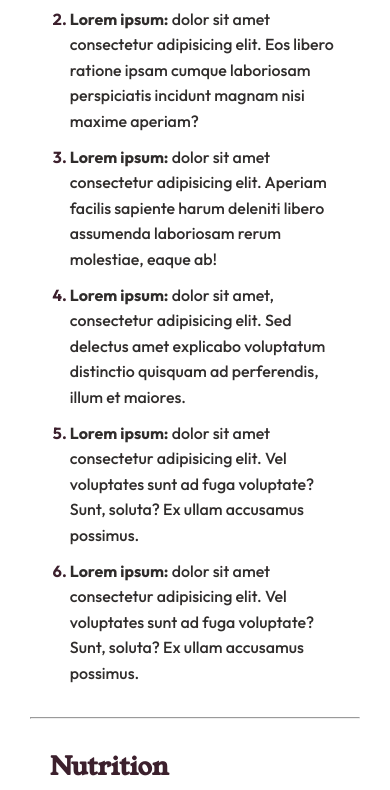
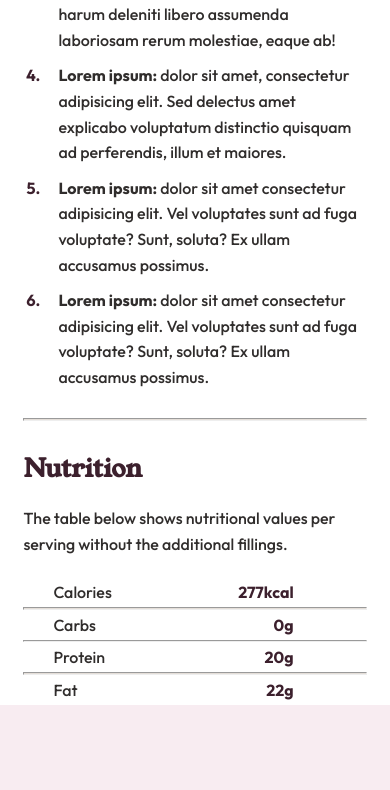
Before and after one commit to ajogious/food_reciepe_project, a plain HTML site: page index.html in a window 390 px wide. Shown: the part 1210-2000 px from the top of the page. After the commit the page ends 1915 px from the top, so only its background shows below. Drawn offline with Linux system fonts and the light colour scheme.

Commit message:
final update

```diff
--- a/index.html
+++ b/index.html
@@ -8,15 +8,15 @@
   </head>
   <body>
     <div class="wrapper">
-      <div class="container">
-        <!-- showcase image start -->
-        <section class="showcase-image">
+      <!-- showcase image start -->
+      <section class="showcase-image">
+        <div class="container">
           <div class="image">
             <img id="image" src="./Images/food.jpeg" alt="food image" />
           </div>
-        </section>
-        <!-- showcase image end  -->
-      </div>
+        </div>
+      </section>
+      <!-- showcase image end  -->
 
       <!-- header start -->
       <section class="header">
@@ -63,9 +63,9 @@
               </li>
             </ul>
           </div>
+          <hr />
         </div>
       </section>
-      <hr />
 
       <!-- ingredients section end -->
 
@@ -107,10 +107,12 @@
               </li>
             </ol>
           </div>
+          <br />
+          <hr />
         </div>
       </section>
       <!-- instruction section end -->
-      <hr />
+
       <!-- nutrition section start -->
       <section class="nutrition">
         <div class="container">
--- a/style.css
+++ b/style.css
@@ -23,10 +23,6 @@
 body {
   background-color: hsl(337, 48%, 95%);
   scroll-behavior: smooth;
-}
-
-section {
-  margin: 30px 0;
 }
 
 .wrapper {
@@ -76,8 +72,8 @@ li {
 
 .showcase-main {
   background-color: hsl(337, 48%, 95%);
-  padding: 30px 40px;
-  border-radius: 20px;
+  padding: 30px 35px;
+  border-radius: 15px;
   margin: 30px 0;
 }
 
@@ -94,12 +90,8 @@ li {
 
 .showcase-main ul li,
 .show-instruction ol li {
-  font-size: 16;
-}
-
-.showcase-main ul li strong,
-.show-instruction ol li {
   margin-left: 20px;
+  padding-left: 15px;
 }
 
 li::marker {
@@ -107,12 +99,16 @@ li::marker {
   font-weight: bold;
 }
 
+ul {
+  margin-bottom: 20px;
+}
+
 .ingredients h1,
 .instruction h1,
 .nutrition h1 {
   color: hsl(331, 30%, 18%);
   text-transform: capitalize;
-  margin: 10px 0;
+  margin: 30px 0 10px 0;
   font-size: 25px;
   font-family: "Young Serif", serif;
 }
@@ -134,6 +130,7 @@ li::marker {
   display: flex;
   justify-content: space-between;
   width: 60%;
+  margin-left: 30px;
 }
 
 .nutrition-list ul li:last-child {
@@ -141,17 +138,17 @@ li::marker {
   font-weight: bold;
 }
 
-p {
-  font-size: 16px;
+.nutrition-list ul {
+  margin-bottom: 0px;
 }
 
 .nutrition-list ul li {
-  margin: 15px 0;
   list-style: none;
+  margin: 5px 0;
 }
 
 hr {
-  height: 2px;
+  height: 2.5px;
   background-color: hsl(30, 18%, 87%);
 }
 
@@ -168,20 +165,30 @@ hr {
   .wrapper {
     width: 100%;
     border-radius: 0;
+    margin: 0 auto;
+    padding: 0;
   }
 
   .container {
     width: 88%;
   }
 
-  .showcas-header h1 {
-    font-size: 30px;
+  .image {
+    width: 100%;
+  }
+
+  #image {
+    border-radius: 0;
+  }
+
+  .showcase-image .container {
+    width: 100%;
   }
 }
 
 @media (max-width: 520px) {
   .showcas-header h1 {
-    font-size: 25px;
+    font-size: 30px;
   }
 
   .showcase-main ul li {
@@ -189,12 +196,12 @@ hr {
   }
 
   .nutrition-list ul {
-    width: 80%;
+    width: 70%;
   }
 }
 
 @media (max-width: 440px) {
   .showcas-header h1 {
-    font-size: 30px;
+    font-size: 33px;
   }
 }
```
